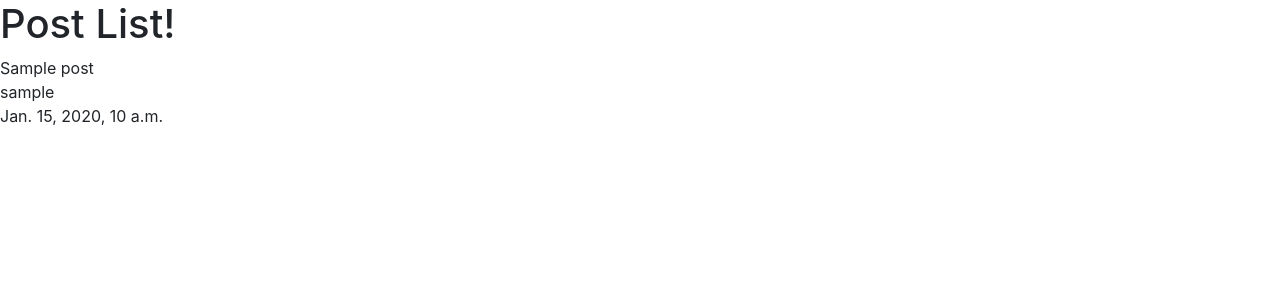
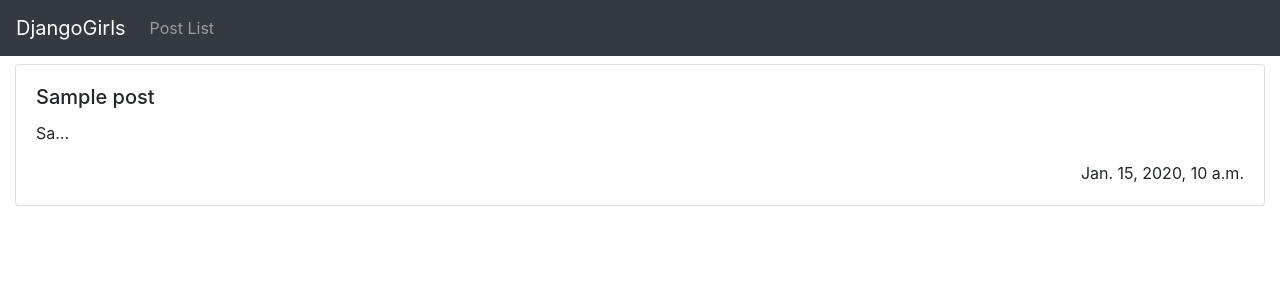
Before and after one commit to d6ymmd/djangogirls, a Django app: page /post-list/ in a window 1280 px wide. Shown: the top 300 px of the page. Run offline with Django 3.2, Linux system fonts and the light colour scheme; tables that the repository leaves empty hold one stand-in row (values such as "Sample post"); some libraries are stand-ins or nearby versions.

Commit message:
post.text 출력시 linebreaksbr, truncatechars필터 적용

```diff
--- a/templates/post_list.html
+++ b/templates/post_list.html
@@ -10,13 +10,31 @@
     <link rel="stylesheet" href="/static/bootstrap/bootstrap.css"
 </head>
 <body>
-    <h1>Post List!</h1>
-    {% for post in posts %}
-    <div>{{ post.title }}</div>
-    <div>{{ post.author }}</div>
-    <div>{{ post.created_date }}</div>
-    <div>{{ published_date }}</div>
+    <div id="wrap">
+        <nav class="navbar navbar-expand navbar-dark bg-dark">
+            <a href="#" class="navbar-brand">DjangoGirls</a>
 
-    {% endfor %}
+            <div class="collapse navbar-collapse">
+                <ul class="navbar-nav mr-auto">
+                    <li class="nav-item">
+                        <a href="#" class="nav-link">Post List</a>
+                    </li>
+                </ul>
+            </div>
+        </nav>
+        <div class="container-fluid pt-2">
+            {% for post in posts %}
+            <div class="card mb-3">
+                <div class="card-body">
+                    <h5 class="card-title">{{ post.title }}</h5>
+                    <p class="card-text">{{ post.text|linebreaksbr|truncatechars:3 }}</p>
+                    <div class="text-right">
+                        <span>{{ post.created_date }}</span>
+                    </div>
+                </div>
+            </div>
+            {% endfor %}
+        </div>
+    </div>
 </body>
 </html>
```
